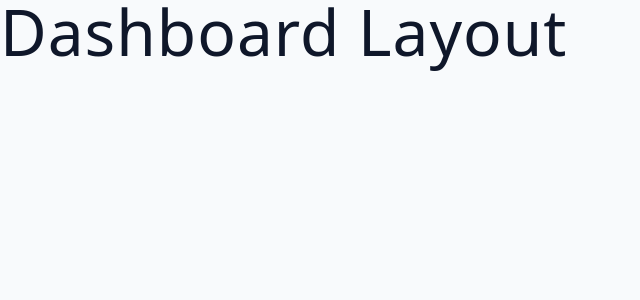
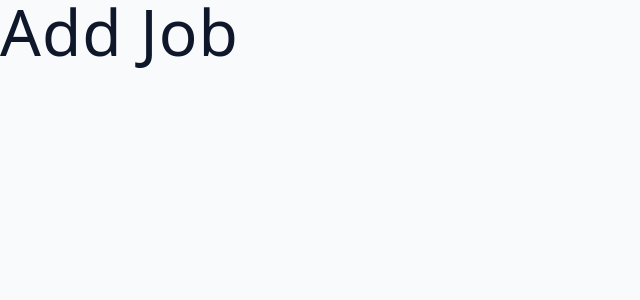
Before and after one commit to mdcodelab/WorkWaveHub-jobs-platform-mern-v2, a React (Vite) app in the folder client/: page /dashboard in a window 1280 px wide. Shown: the top 300 px of the page, without its empty margins (0-640 px from the left). Built offline with nearby package versions, Linux system fonts and the light colour scheme.

Commit message:
Dashboard structure

```diff
--- a/client/src/App.jsx
+++ b/client/src/App.jsx
@@ -1,29 +1,28 @@
 import React from 'react';
 //import { BrowserRouter as Router, Routes, Route } from "react-router-dom";
 import {RouterProvider, createBrowserRouter } from "react-router-dom";
-import {AddJob, AllJobs, DashboardLayout, EditJob, Error, HomeLayout, Landing, Login, Profile, Register, Stats} from "./pages"
+import {AddJob, AllJobs, DashboardLayout, EditJob, Error, HomeLayout,
+  Landing, Login, Profile, Register, Stats, Admin} from "./pages"
 
 const router = createBrowserRouter([
   {
     path: "/",
     element: <HomeLayout></HomeLayout>,
-    errorElement: (<Error></Error>),
+    errorElement: <Error></Error>,
     children: [
-      {
-        index: true,
-        element: (<Landing></Landing>)
-      },
-      {
-        path: "register",
-        element: <Register></Register>,
-      },
-      {
-        path: "login",
-        element: <Login></Login>,
-      },
+      { index: true, element: <Landing></Landing> },
+      { path: "register", element: <Register></Register> },
+      { path: "login", element: <Login></Login> },
       {
         path: "dashboard",
         element: <DashboardLayout></DashboardLayout>,
+        children: [
+          { index: true, element: <AddJob /> },
+          { path: "stats", element: <Stats></Stats> },
+          { path: "all-jobs", element: <AllJobs></AllJobs> },
+          { path: "profile", element: <Profile></Profile> },
+          { path: "admin", element: <Admin></Admin> },
+        ],
       },
     ],
   },
--- a/client/src/pages/DashboardLayout.jsx
+++ b/client/src/pages/DashboardLayout.jsx
@@ -1,9 +1,10 @@
 import React from 'react';
+import {Outlet} from "react-router-dom";
 
 function DashboardLayout() {
   return (
     <div>
-      <h1>Dashboard Layout</h1>
+      <Outlet></Outlet>
     </div>
   );
 }
--- a/client/src/pages/Login.jsx
+++ b/client/src/pages/Login.jsx
@@ -22,7 +22,7 @@ function Login() {
         </button>
         <div className="check-member">
           <span>Not a member?</span>
-          <Link to="/register" className="member-btn">
+          <Link to="/register" className="member-btn" style={{color: "var(--primary-700"}}>
             Register
           </Link>
         </div>
--- a/client/src/pages/Register.jsx
+++ b/client/src/pages/Register.jsx
@@ -21,7 +21,7 @@ function Register() {
         </button>
         <div className="check-member">
           <span>Already a member?</span>
-          <Link to="/login" className="member-btn">
+          <Link to="/login" className="member-btn" style={{color: "var(--primary-700"}}>
             Login
           </Link>
         </div>
--- a/client/src/pages/index.js
+++ b/client/src/pages/index.js
@@ -9,3 +9,4 @@ export { default as Login } from "./Login";
 export { default as Profile } from "./Profile";
 export { default as Register } from "./Register";
 export { default as Stats } from "./Stats";
+export { default as Admin } from "./Admin";
```
